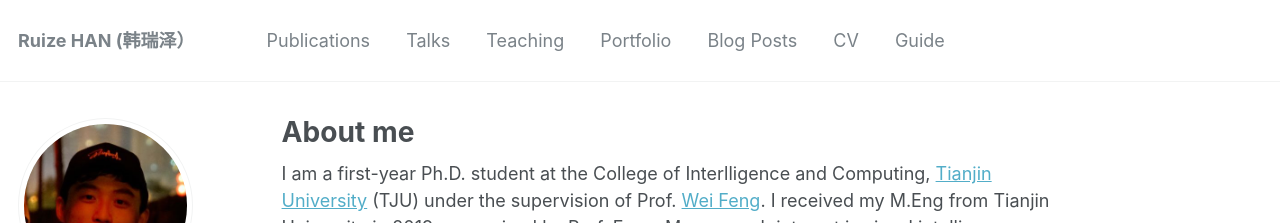
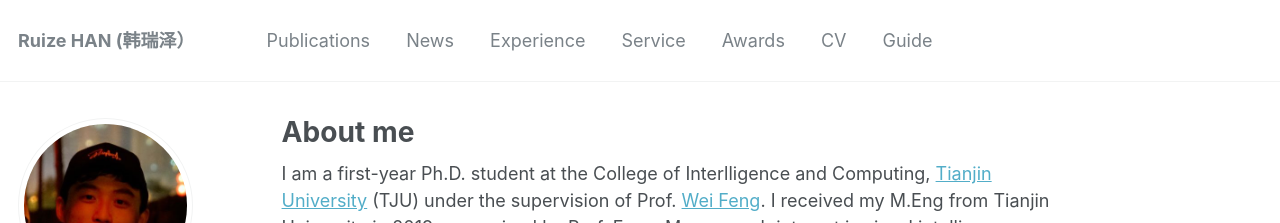
Before and after one commit to RuizeHan/RuizeHan.github.io, a Jekyll site: the page built from _pages/about.md, in a window 1280 px wide. Shown: the top 223 px of the page. Built offline with Jekyll 4.4.1, drawn with Linux system fonts in a browser that asks for light colours; some web fonts are replaced.

Commit message:
Update navigation.yml

```diff
--- a/_data/navigation.yml
+++ b/_data/navigation.yml
@@ -3,16 +3,16 @@ main:
   - title: "Publications"
     url: /publications/
 
-  - title: "Talks"
+  - title: "News"
     url: /talks/
 
-  - title: "Teaching"
+  - title: "Experience"
     url: /teaching/
 
-  - title: "Portfolio"
+  - title: "Service"
     url: /portfolio/
 
-  - title: "Blog Posts"
+  - title: "Awards"
     url: /year-archive/
 
   - title: "CV"
```
